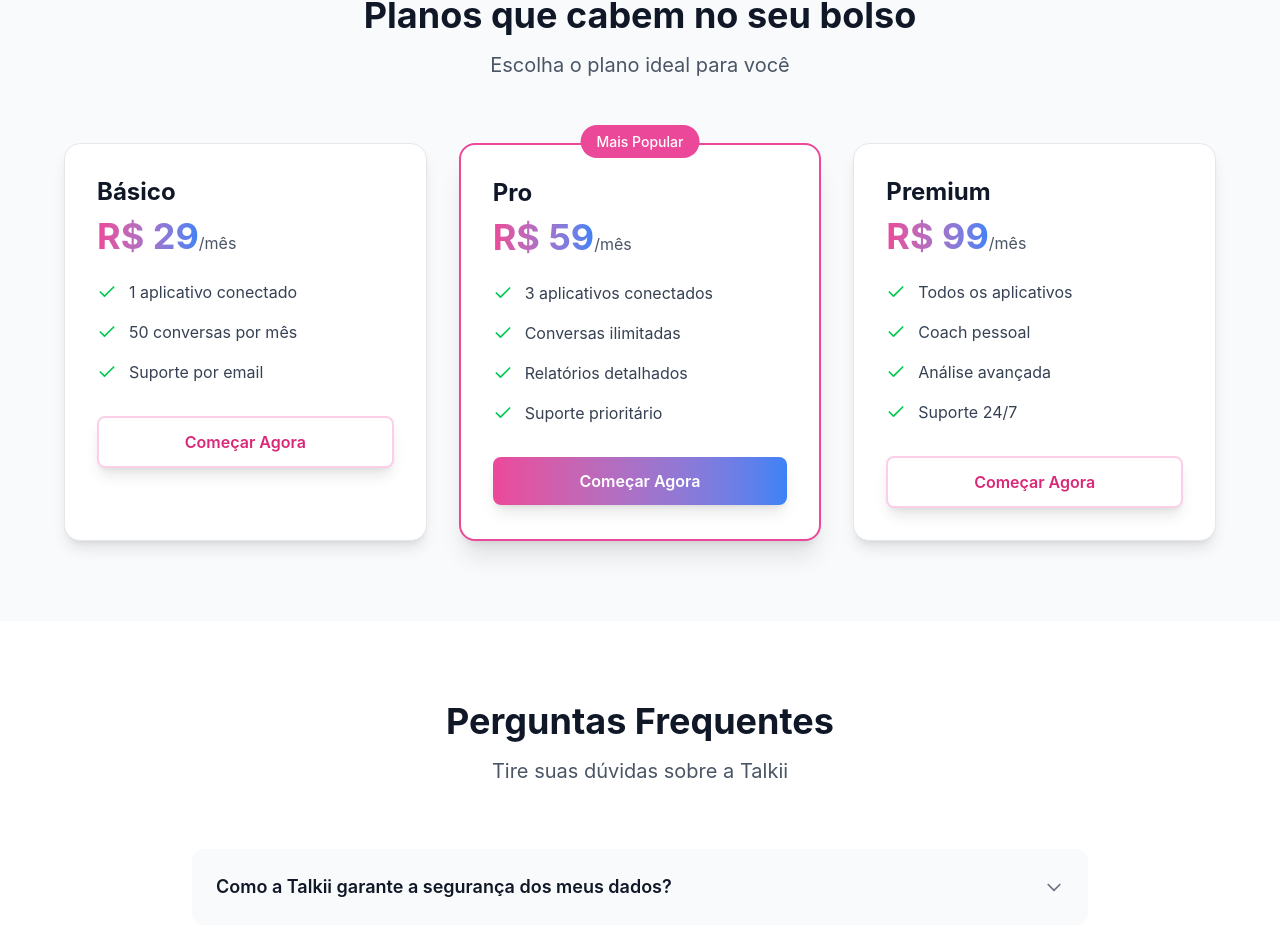
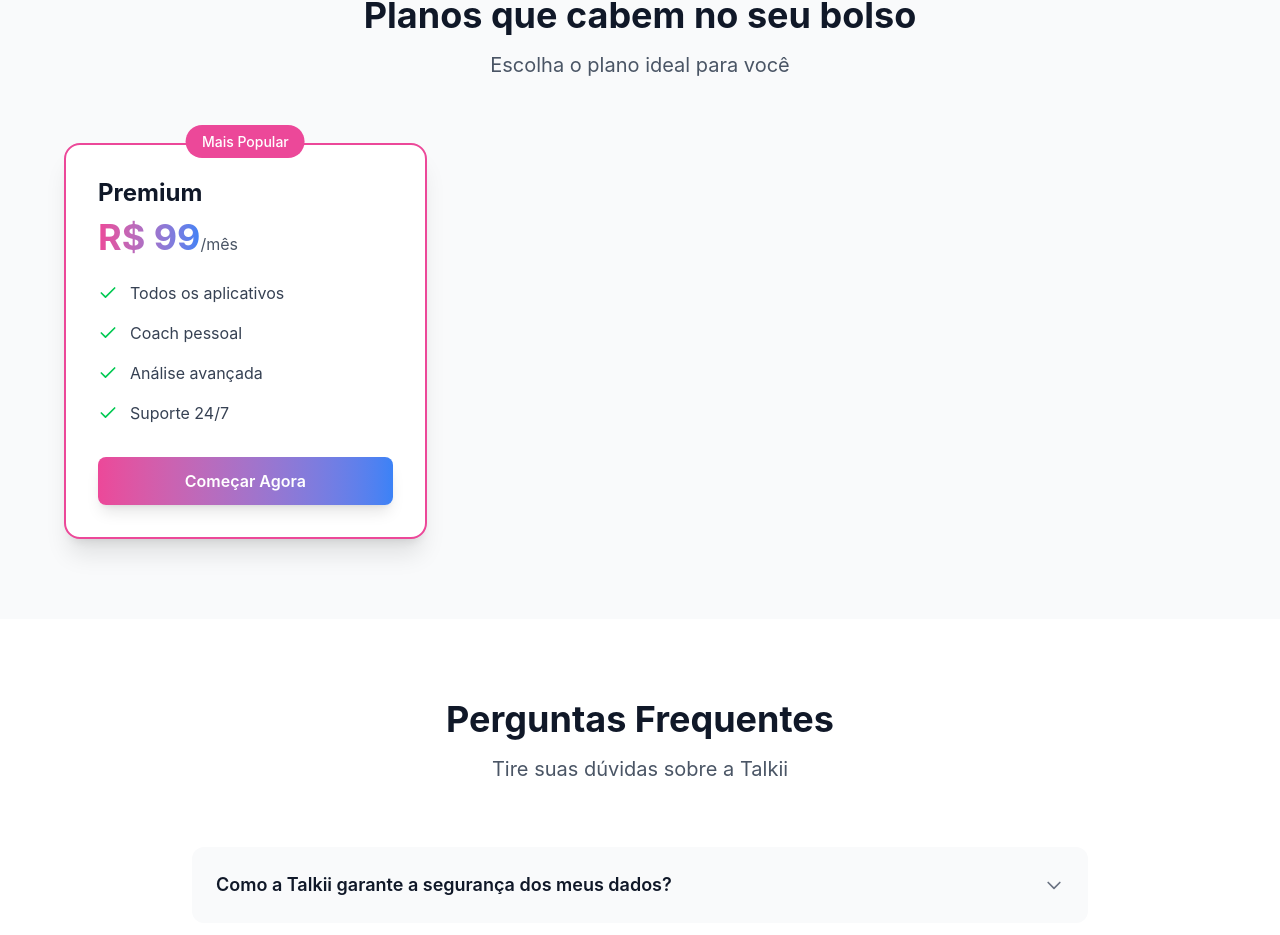
Before and after one commit to talkiidigital/talkii-web, a Vue app: page / in a window 1280 px wide. Shown: the part 3384-4319 px from the top of the page. Built offline with nearby package versions, Linux system fonts and the light colour scheme.

Commit message:
Remove planos "Basic" e "Pro" do componente de preços em App.vue, mantendo apenas o plano "Premium". Ajusta o botão do plano "Premium" para usar a classe de botão primário.

```diff
--- a/src/App.vue
+++ b/src/App.vue
@@ -271,29 +271,7 @@
         </div>
 
         <div class="grid md:grid-cols-3 gap-8 max-w-6xl mx-auto">
-          <!-- Basic Plan -->
-          <div class="card-hover bg-white rounded-2xl shadow-lg p-8 border border-gray-200">
-            <h3 class="text-2xl font-bold text-gray-900 mb-2">{{ t.basicPlan }}</h3>
-            <div class="mb-6">
-              <span class="text-4xl font-bold gradient-text">{{ t.basicPrice }}</span>
-              <span class="text-gray-600">/{{ t.month }}</span>
-            </div>
-            <ul class="space-y-4 mb-8">
-              <li class="flex items-center">
-                <Check class="h-5 w-5 text-green-500 mr-3" />
-                <span class="text-gray-700">{{ t.basicFeature1 }}</span>
-              </li>
-              <li class="flex items-center">
-                <Check class="h-5 w-5 text-green-500 mr-3" />
-                <span class="text-gray-700">{{ t.basicFeature2 }}</span>
-              </li>
-              <li class="flex items-center">
-                <Check class="h-5 w-5 text-green-500 mr-3" />
-                <span class="text-gray-700">{{ t.basicFeature3 }}</span>
-              </li>
-            </ul>
-            <button class="w-full btn-secondary">{{ t.getStarted }}</button>
-          </div>
+
 
           <!-- Pro Plan -->
           <div class="card-hover bg-white rounded-2xl shadow-xl p-8 border-2 border-primary-500 relative">
@@ -302,34 +280,6 @@
                 {{ t.mostPopular }}
               </span>
             </div>
-            <h3 class="text-2xl font-bold text-gray-900 mb-2">{{ t.proPlan }}</h3>
-            <div class="mb-6">
-              <span class="text-4xl font-bold gradient-text">{{ t.proPrice }}</span>
-              <span class="text-gray-600">/{{ t.month }}</span>
-            </div>
-            <ul class="space-y-4 mb-8">
-              <li class="flex items-center">
-                <Check class="h-5 w-5 text-green-500 mr-3" />
-                <span class="text-gray-700">{{ t.proFeature1 }}</span>
-              </li>
-              <li class="flex items-center">
-                <Check class="h-5 w-5 text-green-500 mr-3" />
-                <span class="text-gray-700">{{ t.proFeature2 }}</span>
-              </li>
-              <li class="flex items-center">
-                <Check class="h-5 w-5 text-green-500 mr-3" />
-                <span class="text-gray-700">{{ t.proFeature3 }}</span>
-              </li>
-              <li class="flex items-center">
-                <Check class="h-5 w-5 text-green-500 mr-3" />
-                <span class="text-gray-700">{{ t.proFeature4 }}</span>
-              </li>
-            </ul>
-            <button class="w-full btn-primary">{{ t.getStarted }}</button>
-          </div>
-
-          <!-- Premium Plan -->
-          <div class="card-hover bg-white rounded-2xl shadow-lg p-8 border border-gray-200">
             <h3 class="text-2xl font-bold text-gray-900 mb-2">{{ t.premiumPlan }}</h3>
             <div class="mb-6">
               <span class="text-4xl font-bold gradient-text">{{ t.premiumPrice }}</span>
@@ -353,8 +303,10 @@
                 <span class="text-gray-700">{{ t.premiumFeature4 }}</span>
               </li>
             </ul>
-            <button class="w-full btn-secondary">{{ t.getStarted }}</button>
+            <button class="w-full btn-primary">{{ t.getStarted }}</button>
           </div>
+
+
         </div>
       </div>
     </section>
```
